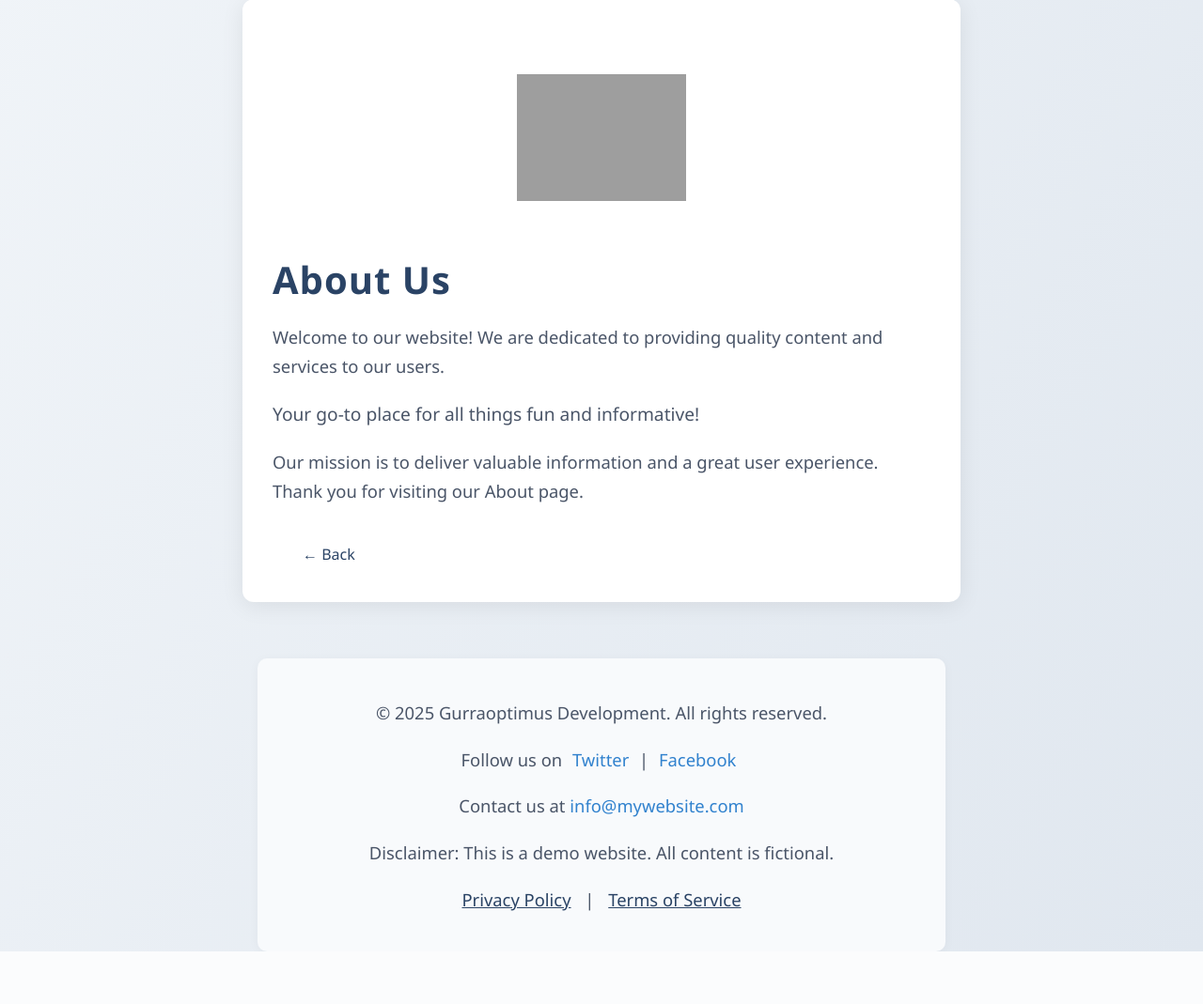
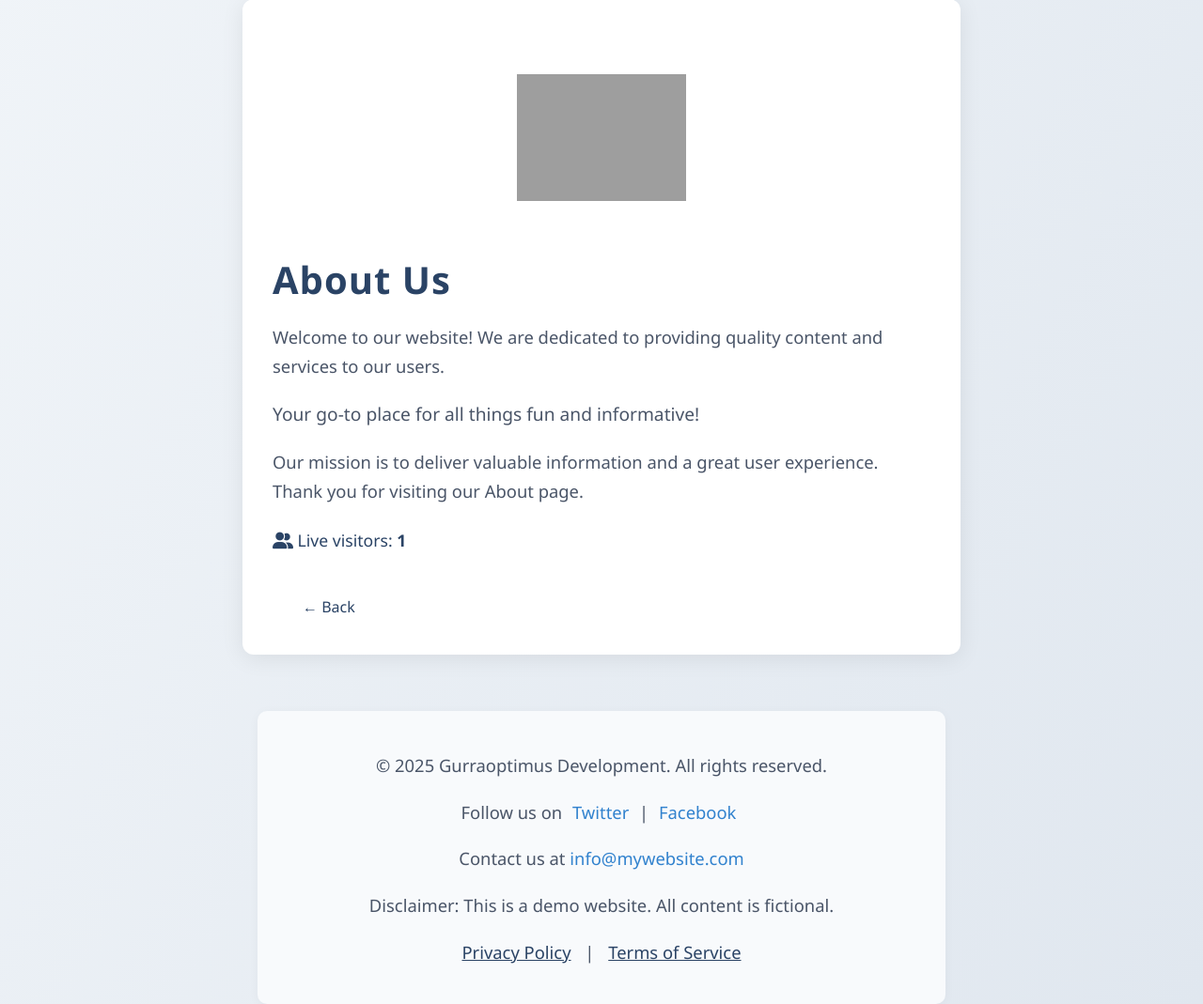
Before and after one commit to gurraoptimus/SnipeStack, a PHP site: page /about.php in a window 1280 px wide. Shown: the part 61-1130 px from the top of the page at 94% size. Before the commit the page ends 1074 px from the top, so only its background shows below. Run offline with PHP 8.4, Linux system fonts and the light colour scheme; grey boxes are pictures that could not be loaded.

Commit message:
SnipeStack

```diff
--- a/about.php
+++ b/about.php
@@ -64,7 +64,42 @@
         <p style="text-align: left;">Welcome to our website! We are dedicated to providing quality content and services to our users.</p>
         <p style="text-align: left; font-size: 1.2rem; color: #4a5568;">Your go-to place for all things fun and informative!</p>
         <p style="text-align: bottom;">Our mission is to deliver valuable information and a great user experience. Thank you for visiting our About page.</p>
-     <a href="javascript:history.back()" style="display:inline-block;margin:24px 0 0 32px;color:#2a4365;text-decoration:none;font-weight:500;font-size:1rem;">
+    <?php
+    // Simple live visitor counter using a file
+    $counterFile = __DIR__ . '/visitors.txt';
+
+    // Get current IP
+    $ip = $_SERVER['REMOTE_ADDR'];
+
+    // Read existing data
+    $visitors = [];
+    if (file_exists($counterFile)) {
+        $visitors = json_decode(file_get_contents($counterFile), true);
+        if (!is_array($visitors)) $visitors = [];
+    }
+
+    // Remove IPs older than 15 minutes
+    $now = time();
+    foreach ($visitors as $visitorIp => $lastVisit) {
+        if ($now - $lastVisit > 900) { // 900 seconds = 15 minutes
+            unset($visitors[$visitorIp]);
+        }
+    }
+
+    // Update current visitor
+    $visitors[$ip] = $now;
+
+    // Save updated data
+    file_put_contents($counterFile, json_encode($visitors));
+
+    // Count live visitors
+    $liveVisitors = count($visitors);
+    ?>
+    <div style="margin: 24px 0; color: #2a4365; font-size: 1.1rem;">
+        <i class="fas fa-user-friends"></i>
+        Live visitors: <strong><?php echo $liveVisitors; ?></strong>
+    </div>
+        <a href="javascript:history.back()" style="display:inline-block;margin:24px 0 0 32px;color:#2a4365;text-decoration:none;font-weight:500;font-size:1rem;">
         &larr; Back
     </a>
     </div>
```
Also changed, not shown: index.php (+36 -14 lines).
